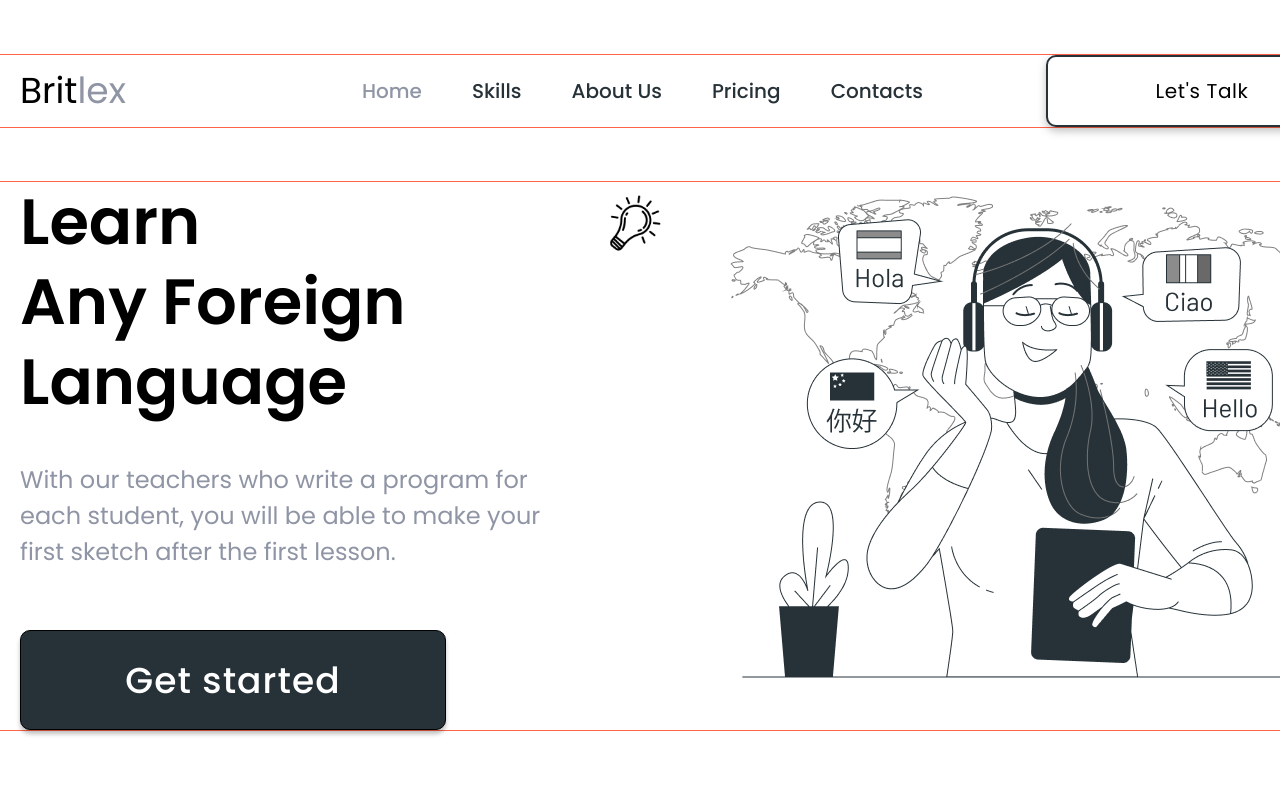
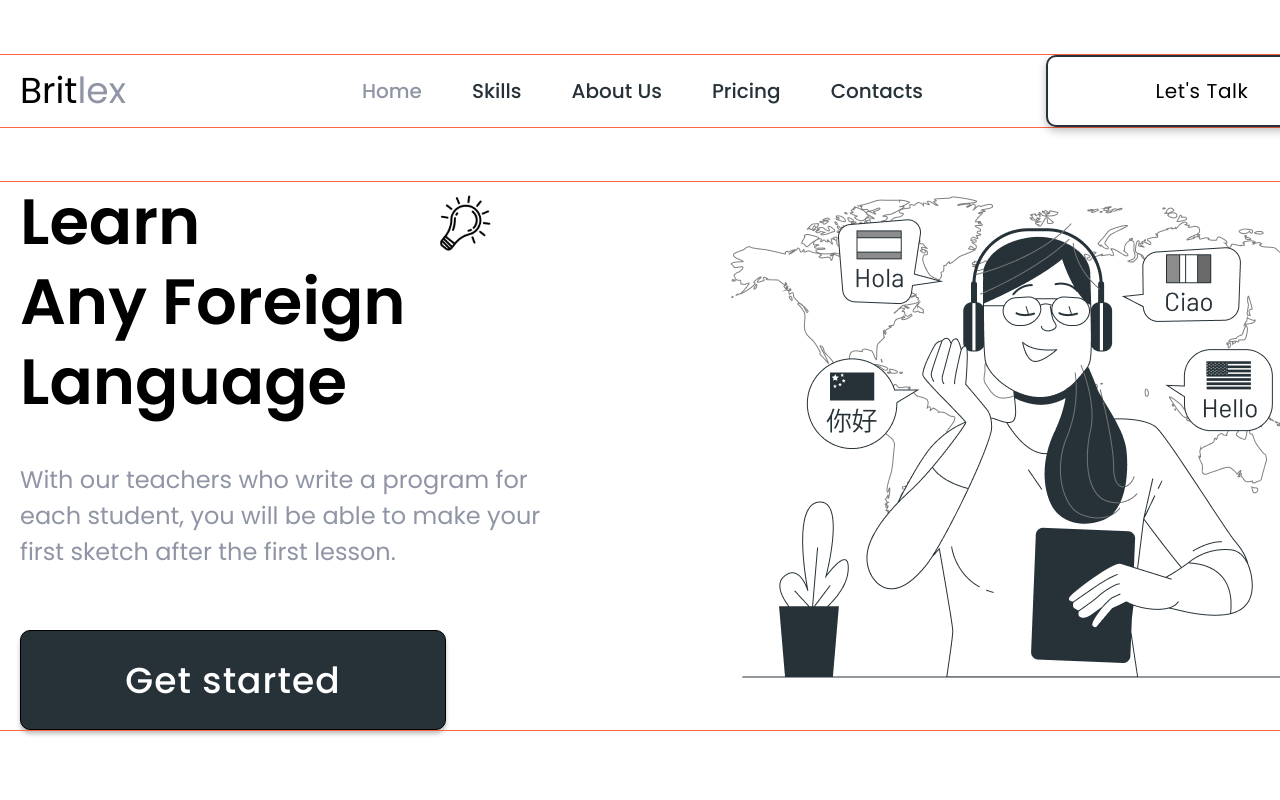
Before and after one commit to VadimKorobec/Britlex, a plain HTML site: page index.html in a window 1280 px wide. Shown: the top 800 px of the page. Drawn offline with nearby package versions, Linux system fonts and the light colour scheme.

Commit message:
Update styles.css

```diff
--- a/css/styles.css
+++ b/css/styles.css
@@ -175,6 +175,7 @@ body {
 }
 
 .hero-titel {
+  position: relative;
   margin-bottom: 40px;
 
   font-size: 64px;
@@ -182,8 +183,12 @@ body {
   color: var(--titel-cl);
 }
 
+.hero-wrap {
+  position: absolute;
+  left: 420px;
+}
+
 .hero-left {
-  position: relative;
   width: 540px;
 }
 
```
